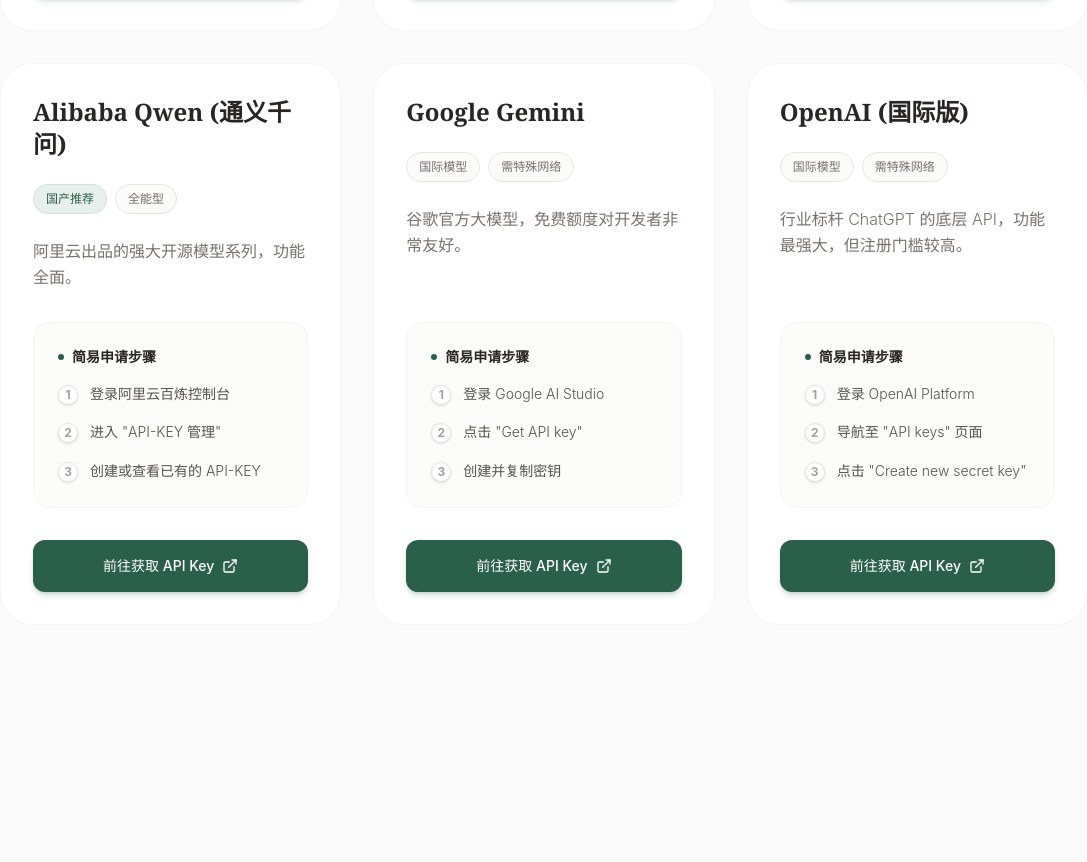
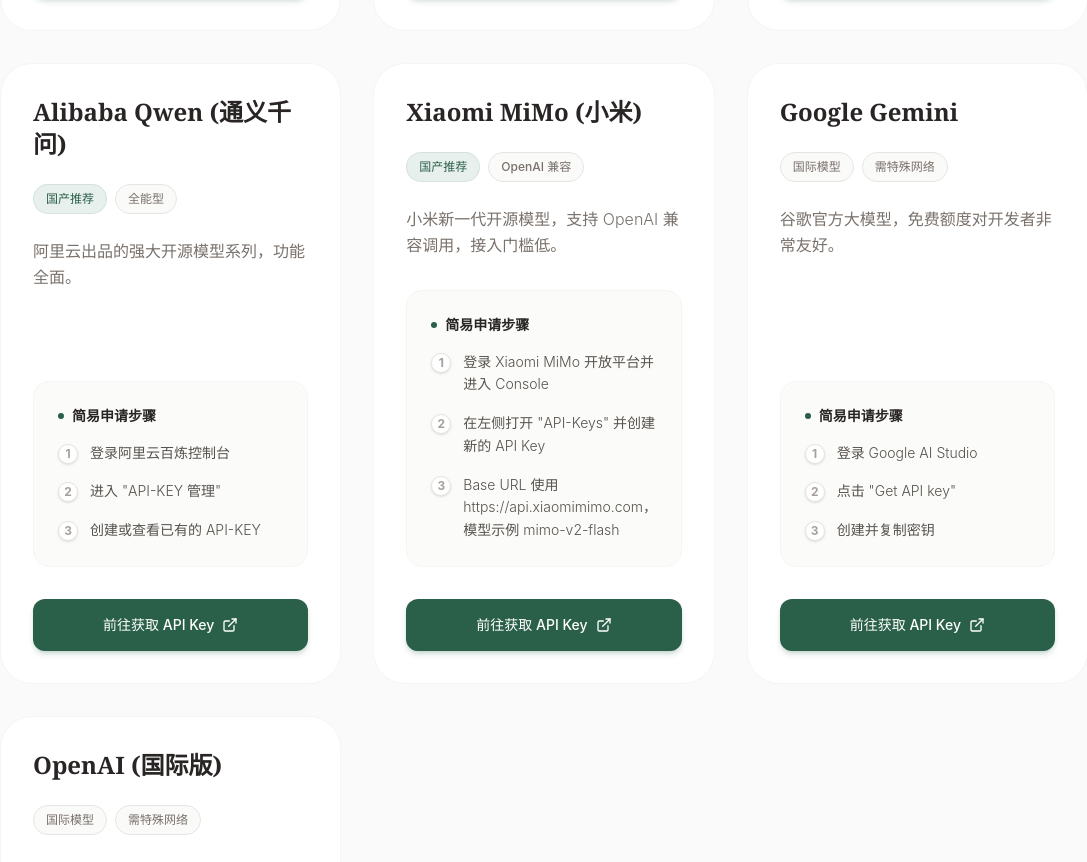
Before and after one commit to NewsunLee007/landingpage, a React (Vite) app: page /api-hub in a window 1280 px wide. Shown: the part 1065-1927 px from the top of the page, without its empty margins (96-1183 px from the left). Before the commit the page ends 1786 px from the top, so only its background shows below. Built offline with nearby package versions, Linux system fonts and the light colour scheme; no server answers; what leancloud-storage would draw is missing.

Commit message:
feat(api-hub): 增加小米 MiMo API Key 接入指南

```diff
--- a/src/pages/ApiHub.tsx
+++ b/src/pages/ApiHub.tsx
@@ -31,6 +31,13 @@ const apiProviders = [
     url: 'https://dashscope.console.aliyun.com/apiKey',
     tags: ['国产推荐', '全能型'],
     steps: ['登录阿里云百炼控制台', '进入 "API-KEY 管理"', '创建或查看已有的 API-KEY']
+  },
+  {
+    name: 'Xiaomi MiMo (小米)',
+    description: '小米新一代开源模型，支持 OpenAI 兼容调用，接入门槛低。',
+    url: 'https://platform.xiaomimimo.com/',
+    tags: ['国产推荐', 'OpenAI 兼容'],
+    steps: ['登录 Xiaomi MiMo 开放平台并进入 Console', '在左侧打开 "API-Keys" 并创建新的 API Key', 'Base URL 使用 https://api.xiaomimimo.com，模型示例 mimo-v2-flash']
   },
   {
     name: 'Google Gemini',
```
